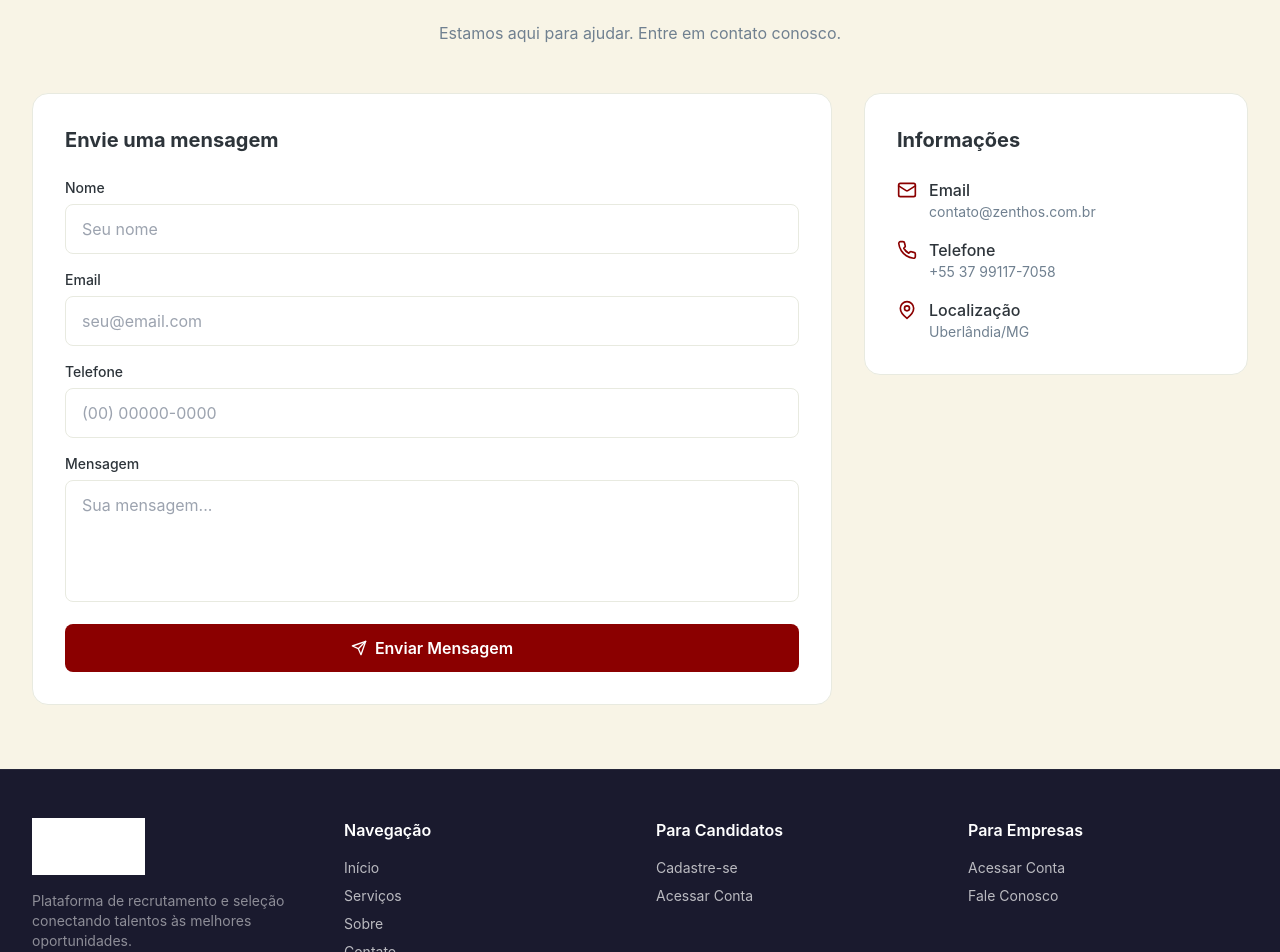
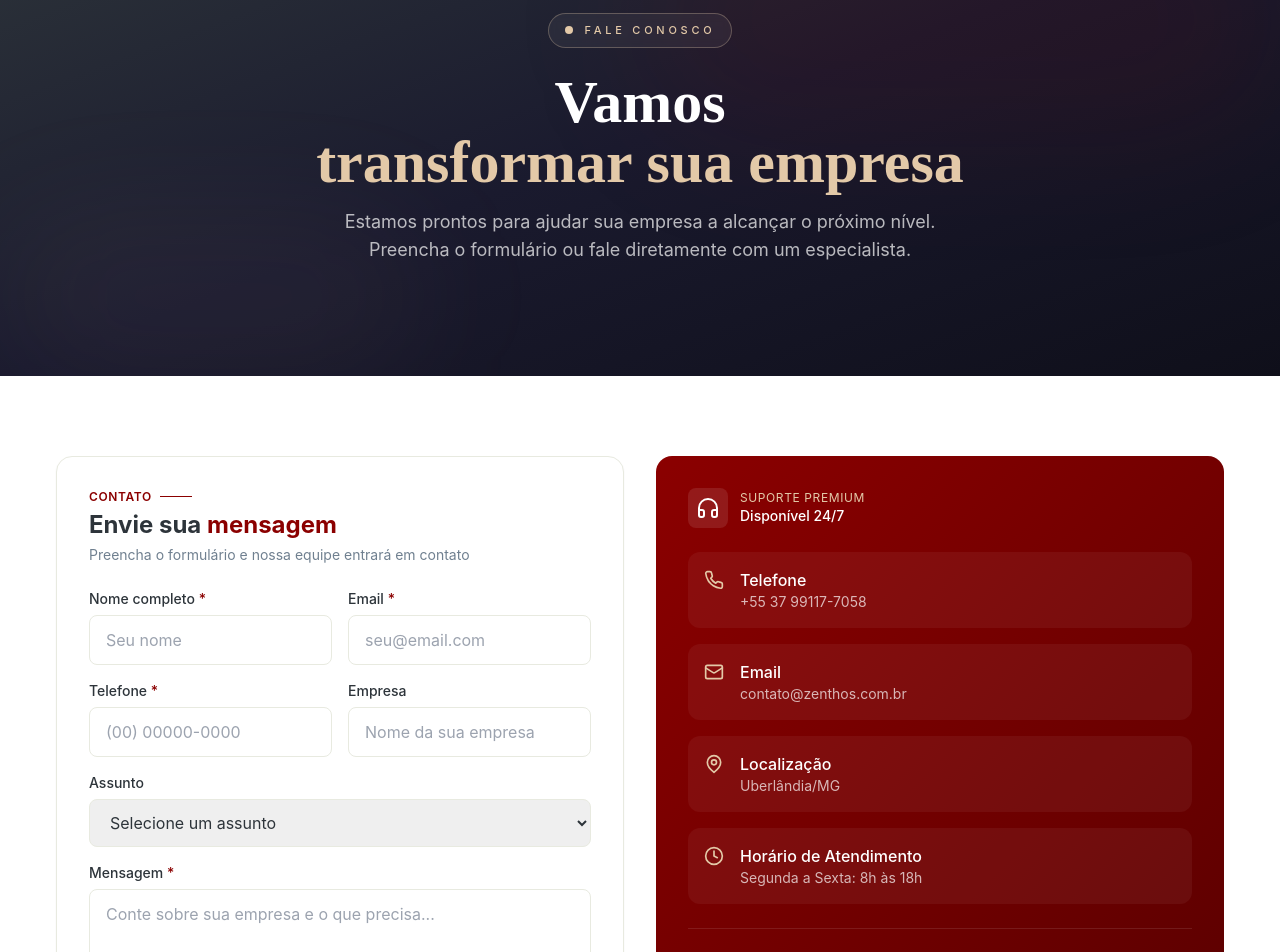
Before and after one commit to trivoroficial/consult_recruit, a Next.js app: page /contato in a window 1280 px wide. Shown: the part 180-1132 px from the top of the page. Built offline with nearby package versions, Linux system fonts and the light colour scheme.

Commit message:
Enhance contact form with additional fields

```diff
--- a/src/app/(paginas)/contato/page.tsx
+++ b/src/app/(paginas)/contato/page.tsx
@@ -1,10 +1,30 @@
 'use client'
 
 import { useState } from 'react'
-import { Mail, Phone, MapPin, Send } from 'lucide-react'
+import { motion } from 'framer-motion'
+import Link from 'next/link'
+import {
+  Mail, Phone, MapPin, Send,
+  MessageCircle, Clock, Building2,
+  Users, ChevronRight, CheckCircle,
+  ArrowRight, Globe, Sparkles,
+  Calendar, FileText, Headphones
+} from 'lucide-react'
+
+const fadeUp = {
+  hidden: { opacity: 0, y: 30 },
+  visible: { opacity: 1, y: 0 },
+}
 
 export default function ContatoPage() {
-  const [form, setForm] = useState({ nome: '', email: '', telefone: '', mensagem: '' })
+  const [form, setForm] = useState({
+    nome: '',
+    email: '',
+    telefone: '',
+    empresa: '',
+    assunto: '',
+    mensagem: ''
+  })
   const [status, setStatus] = useState<'idle' | 'sending' | 'success'>('idle')
 
   const handleSubmit = (e: React.FormEvent) => {
@@ -12,26 +32,88 @@ export default function ContatoPage() {
     setStatus('sending')
     setTimeout(() => {
       setStatus('success')
-      setForm({ nome: '', email: '', telefone: '', mensagem: '' })
+      setForm({ nome: '', email: '', telefone: '', empresa: '', assunto: '', mensagem: '' })
       setTimeout(() => setStatus('idle'), 3000)
     }, 1500)
   }
 
   return (
-    <div className="min-h-screen bg-[#F8F4E6] py-16">
-      <div className="max-w-7xl mx-auto px-4 sm:px-6 lg:px-8">
-        <h1 className="text-4xl font-bold text-[#2D343A] text-center mb-4">Fale Conosco</h1>
-        <p className="text-center text-[#708090] max-w-2xl mx-auto mb-12">
-          Estamos aqui para ajudar. Entre em contato conosco.
+    <div className="min-h-screen bg-[#F8F4E6]">
+
+      {/* ===== HERO ===== */}
+      <section className="relative overflow-hidden bg-gradient-to-br from-[#2D343A] via-[#1A1A2E] to-[#0F0F1A] py-20 md:py-28">
+        <div className="absolute inset-0">
+          <div className="absolute top-0 right-0 w-1/2 h-1/2 bg-[#8B0000]/10 rounded-full blur-3xl"></div>
+          <div className="absolute bottom-0 left-0 w-1/3 h-1/3 bg-[#E3C9A8]/5 rounded-full blur-3xl"></div>
+        </div>
+
+        <div className="container mx-auto px-4 relative z-10">
+          <div className="max-w-4xl mx-auto text-center">
+            <motion.div
+              className="inline-flex items-center gap-3 px-4 py-2 text-[11px] tracking-[0.34em] text-[#E3C9A8] uppercase font-medium border border-[#E3C9A8]/30 rounded-full bg-white/5 backdrop-blur-sm"
+              initial={{ opacity: 0, y: 18 }}
+              animate={{ opacity: 1, y: 0 }}
+              transition={{ duration: 0.7 }}
+            >
+              <span className="h-2 w-2 rounded-full bg-[#E3C9A8]" />
+              Fale Conosco
+            </motion.div>
+
+            <motion.h1
+              className="mt-6 font-serif text-4xl md:text-5xl lg:text-6xl font-bold text-white leading-tight"
+              initial={{ opacity: 0, y: 22 }}
+              animate={{ opacity: 1, y: 0 }}
+              transition={{ delay: 0.1, duration: 0.8 }}
+            >
+              Vamos <br />
+              <span className="text-[#E3C9A8]">transformar sua empresa</span>
+            </motion.h1>
+
+            <motion.p
+              className="mt-4 text-lg text-white/70 max-w-2xl mx-auto"
+              initial={{ opacity: 0, y: 24 }}
+              animate={{ opacity: 1, y: 0 }}
+              transition={{ delay: 0.2, duration: 0.85 }}
+            >
+              Estamos prontos para ajudar sua empresa a alcançar o próximo nível.
+              Preencha o formulário ou fale diretamente com um especialista.
+            </motion.p>
+          </div>
+        </div>
+      </section>
+
+      {/* ===== CONTATO ===== */}
+      <section className="py-20 bg-white">
+        <div className="container mx-auto px-4">
+          <div className="grid gap-8 lg:grid-cols-2">
+
+            {/* FORMULÁRIO */}
+            <motion.div
+              className="bg-white rounded-2xl p-8 border border-[#E8EAE0] shadow-sm"
+              initial="hidden"
+              whileInView="visible"
+              viewport={{ once: true, amount: 0.2 }}
+              variants={fadeUp}
+            >
+              <div className="mb-6">
+                <div className="flex items-center gap-2">
+                  <span className="text-xs font-semibold text-[#8B0000] uppercase tracking-wider">Contato</span>
+                  <span className="h-px w-8 bg-[#8B0000]"></span>
+                </div>
+                <h2 className="text-2xl font-bold text-[#2D343A] mt-1">
+                  Envie sua <span className="text-[#8B0000]">mensagem</span>
+                </h2>
+                <p className="text-sm text-[#708090] mt-1">
+                  Preencha o formulário e nossa equipe entrará em contato
                 </p>
+              </div>
 
-        <div className="grid grid-cols-1 lg:grid-cols-3 gap-8">
-          <div className="lg:col-span-2">
-            <div className="bg-white rounded-2xl p-8 border border-[#E8EAE0]">
-              <h2 className="text-xl font-bold text-[#2D343A] mb-6">Envie uma mensagem</h2>
               <form onSubmit={handleSubmit} className="space-y-4">
+                <div className="grid grid-cols-1 md:grid-cols-2 gap-4">
                   <div>
-                  <label className="block text-sm font-medium text-[#2D343A] mb-1.5">Nome</label>
+                    <label className="block text-sm font-medium text-[#2D343A] mb-1.5">
+                      Nome completo <span className="text-[#8B0000]">*</span>
+                    </label>
                     <input
                       type="text"
                       required
@@ -42,7 +124,9 @@ export default function ContatoPage() {
                     />
                   </div>
                   <div>
-                  <label className="block text-sm font-medium text-[#2D343A] mb-1.5">Email</label>
+                    <label className="block text-sm font-medium text-[#2D343A] mb-1.5">
+                      Email <span className="text-[#8B0000]">*</span>
+                    </label>
                     <input
                       type="email"
                       required
@@ -52,10 +136,16 @@ export default function ContatoPage() {
                       placeholder="seu@email.com"
                     />
                   </div>
+                </div>
+
+                <div className="grid grid-cols-1 md:grid-cols-2 gap-4">
                   <div>
-                  <label className="block text-sm font-medium text-[#2D343A] mb-1.5">Telefone</label>
+                    <label className="block text-sm font-medium text-[#2D343A] mb-1.5">
+                      Telefone <span className="text-[#8B0000]">*</span>
+                    </label>
                     <input
                       type="tel"
+                      required
                       className="w-full px-4 py-3 border border-[#E8EAE0] rounded-lg focus:outline-none focus:ring-2 focus:ring-[#8B0000] transition"
                       value={form.telefone}
                       onChange={(e) => setForm({...form, telefone: e.target.value})}
@@ -63,67 +153,177 @@ export default function ContatoPage() {
                     />
                   </div>
                   <div>
-                  <label className="block text-sm font-medium text-[#2D343A] mb-1.5">Mensagem</label>
+                    <label className="block text-sm font-medium text-[#2D343A] mb-1.5">
+                      Empresa
+                    </label>
+                    <input
+                      type="text"
+                      className="w-full px-4 py-3 border border-[#E8EAE0] rounded-lg focus:outline-none focus:ring-2 focus:ring-[#8B0000] transition"
+                      value={form.empresa}
+                      onChange={(e) => setForm({...form, empresa: e.target.value})}
+                      placeholder="Nome da sua empresa"
+                    />
+                  </div>
+                </div>
+
+                <div>
+                  <label className="block text-sm font-medium text-[#2D343A] mb-1.5">
+                    Assunto
+                  </label>
+                  <select
+                    className="w-full px-4 py-3 border border-[#E8EAE0] rounded-lg focus:outline-none focus:ring-2 focus:ring-[#8B0000] transition"
+                    value={form.assunto}
+                    onChange={(e) => setForm({...form, assunto: e.target.value})}
+                  >
+                    <option value="">Selecione um assunto</option>
+                    <option value="consultoria">Consultoria</option>
+                    <option value="recrutamento">Recrutamento e Seleção</option>
+                    <option value="treinamento">Treinamento</option>
+                    <option value="seguranca">Segurança dos Alimentos</option>
+                    <option value="outro">Outro</option>
+                  </select>
+                </div>
+
+                <div>
+                  <label className="block text-sm font-medium text-[#2D343A] mb-1.5">
+                    Mensagem <span className="text-[#8B0000]">*</span>
+                  </label>
                   <textarea
-                    rows={4}
+                    rows={5}
                     required
                     className="w-full px-4 py-3 border border-[#E8EAE0] rounded-lg focus:outline-none focus:ring-2 focus:ring-[#8B0000] transition resize-none"
                     value={form.mensagem}
                     onChange={(e) => setForm({...form, mensagem: e.target.value})}
-                    placeholder="Sua mensagem..."
+                    placeholder="Conte sobre sua empresa e o que precisa..."
                   />
                 </div>
+
                 <button
                   type="submit"
                   disabled={status === 'sending'}
-                  className="w-full py-3 bg-[#8B0000] text-white rounded-lg hover:bg-[#700000] transition font-semibold flex items-center justify-center gap-2 disabled:opacity-50"
+                  className="w-full py-3.5 bg-[#8B0000] text-white rounded-lg hover:bg-[#700000] transition font-semibold flex items-center justify-center gap-2 disabled:opacity-50 shadow-lg shadow-[#8B0000]/20 hover:shadow-xl hover:-translate-y-0.5 transition-all duration-300"
                 >
-                  {status === 'sending' ? 'Enviando...' : (
+                  {status === 'sending' ? (
+                    <span className="flex items-center gap-2">
+                      <span className="animate-spin h-4 w-4 border-2 border-white border-t-transparent rounded-full" />
+                      Enviando...
+                    </span>
+                  ) : status === 'success' ? (
                     <>
-                      <Send className="h-4 w-4" />
+                      <CheckCircle className="h-5 w-5" />
+                      Mensagem enviada com sucesso!
+                    </>
+                  ) : (
+                    <>
+                      <Send className="h-5 w-5" />
                       Enviar Mensagem
                     </>
                   )}
                 </button>
+
                 {status === 'success' && (
-                  <div className="p-3 bg-green-50 border border-green-200 rounded-lg text-green-700 text-sm text-center">
-                    ✅ Mensagem enviada com sucesso!
-                  </div>
+                  <motion.div
+                    className="p-4 bg-green-50 border border-green-200 rounded-lg text-green-700 text-sm text-center"
+                    initial={{ opacity: 0, y: 10 }}
+                    animate={{ opacity: 1, y: 0 }}
+                  >
+                    ✅ Mensagem enviada com sucesso! Em breve entraremos em contato.
+                  </motion.div>
                 )}
               </form>
+            </motion.div>
+
+            {/* INFORMAÇÕES */}
+            <motion.div
+              className="space-y-6"
+              initial="hidden"
+              whileInView="visible"
+              viewport={{ once: true, amount: 0.2 }}
+              variants={fadeUp}
+              transition={{ delay: 0.2 }}
+            >
+              {/* CARD PRINCIPAL */}
+              <div className="bg-gradient-to-br from-[#8B0000] to-[#5C0000] rounded-2xl p-8 text-white">
+                <div className="flex items-center gap-3 mb-6">
+                  <div className="p-2 bg-white/10 rounded-lg">
+                    <Headphones className="h-6 w-6" />
+                  </div>
+                  <div>
+                    <p className="text-xs text-[#E3C9A8] uppercase tracking-wider">Suporte Premium</p>
+                    <p className="text-sm font-medium">Disponível 24/7</p>
                   </div>
                 </div>
 
+                <div className="space-y-4">
+                  <div className="flex items-start gap-4 p-4 bg-white/5 rounded-xl hover:bg-white/10 transition">
+                    <Phone className="h-5 w-5 text-[#E3C9A8] flex-shrink-0 mt-0.5" />
                     <div>
-            <div className="bg-white rounded-2xl p-8 border border-[#E8EAE0]">
-              <h2 className="text-xl font-bold text-[#2D343A] mb-6">Informações</h2>
-              <div className="space-y-4">
-                <div className="flex items-start gap-3">
-                  <Mail className="h-5 w-5 text-[#8B0000] mt-0.5" />
-                  <div>
-                    <p className="font-medium text-[#2D343A]">Email</p>
-                    <p className="text-sm text-[#708090]">contato@zenthos.com.br</p>
+                      <p className="font-medium">Telefone</p>
+                      <p className="text-sm text-white/70">+55 37 99117-7058</p>
                     </div>
                   </div>
-                <div className="flex items-start gap-3">
-                  <Phone className="h-5 w-5 text-[#8B0000] mt-0.5" />
+                  <div className="flex items-start gap-4 p-4 bg-white/5 rounded-xl hover:bg-white/10 transition">
+                    <Mail className="h-5 w-5 text-[#E3C9A8] flex-shrink-0 mt-0.5" />
                     <div>
-                    <p className="font-medium text-[#2D343A]">Telefone</p>
-                    <p className="text-sm text-[#708090]">+55 37 99117-7058</p>
+                      <p className="font-medium">Email</p>
+                      <p className="text-sm text-white/70">contato@zenthos.com.br</p>
                     </div>
                   </div>
-                <div className="flex items-start gap-3">
-                  <MapPin className="h-5 w-5 text-[#8B0000] mt-0.5" />
+                  <div className="flex items-start gap-4 p-4 bg-white/5 rounded-xl hover:bg-white/10 transition">
+                    <MapPin className="h-5 w-5 text-[#E3C9A8] flex-shrink-0 mt-0.5" />
                     <div>
-                    <p className="font-medium text-[#2D343A]">Localização</p>
-                    <p className="text-sm text-[#708090]">Uberlândia/MG</p>
+                      <p className="font-medium">Localização</p>
+                      <p className="text-sm text-white/70">Uberlândia/MG</p>
+                    </div>
+                  </div>
+                  <div className="flex items-start gap-4 p-4 bg-white/5 rounded-xl hover:bg-white/10 transition">
+                    <Clock className="h-5 w-5 text-[#E3C9A8] flex-shrink-0 mt-0.5" />
+                    <div>
+                      <p className="font-medium">Horário de Atendimento</p>
+                      <p className="text-sm text-white/70">Segunda a Sexta: 8h às 18h</p>
                     </div>
                   </div>
                 </div>
+
+                <div className="mt-6 pt-6 border-t border-white/10">
+                  <a href="https://wa.me/5537991177058" target="_blank" rel="noopener noreferrer">
+                    <button className="w-full py-3 bg-[#25D366] text-white rounded-lg hover:bg-[#1DA851] transition font-semibold flex items-center justify-center gap-2">
+                      <MessageCircle className="h-5 w-5" />
+                      Falar no WhatsApp
+                    </button>
+                  </a>
                 </div>
               </div>
+
+              {/* STATS */}
+              <div className="grid grid-cols-2 gap-4">
+                <div className="bg-white rounded-2xl p-6 border border-[#E8EAE0] text-center">
+                  <p className="text-2xl font-bold text-[#8B0000]">500+</p>
+                  <p className="text-sm text-[#708090]">Empresas Atendidas</p>
+                </div>
+                <div className="bg-white rounded-2xl p-6 border border-[#E8EAE0] text-center">
+                  <p className="text-2xl font-bold text-[#8B0000]">96%</p>
+                  <p className="text-sm text-[#708090]">Satisfação</p>
                 </div>
               </div>
+
+              {/* DEPOIMENTO */}
+              <div className="bg-white rounded-2xl p-6 border border-[#E8EAE0]">
+                <div className="flex items-center gap-2 mb-3">
+                  <span className="text-yellow-400">★★★★★</span>
+                  <span className="text-sm text-[#708090]">4.9/5</span>
+                </div>
+                <p className="text-sm text-[#708090] italic">
+                  "A ZENTHOS transformou nossa gestão de pessoas. Resultados incríveis!"
+                </p>
+                <p className="text-xs text-[#2D343A] font-medium mt-2">
+                  — João Silva, CEO da XPTO
+                </p>
+              </div>
+            </motion.div>
+          </div>
+        </div>
+      </section>
     </div>
   )
 }
```
Lines whose indentation alone changed are shown as unchanged.
